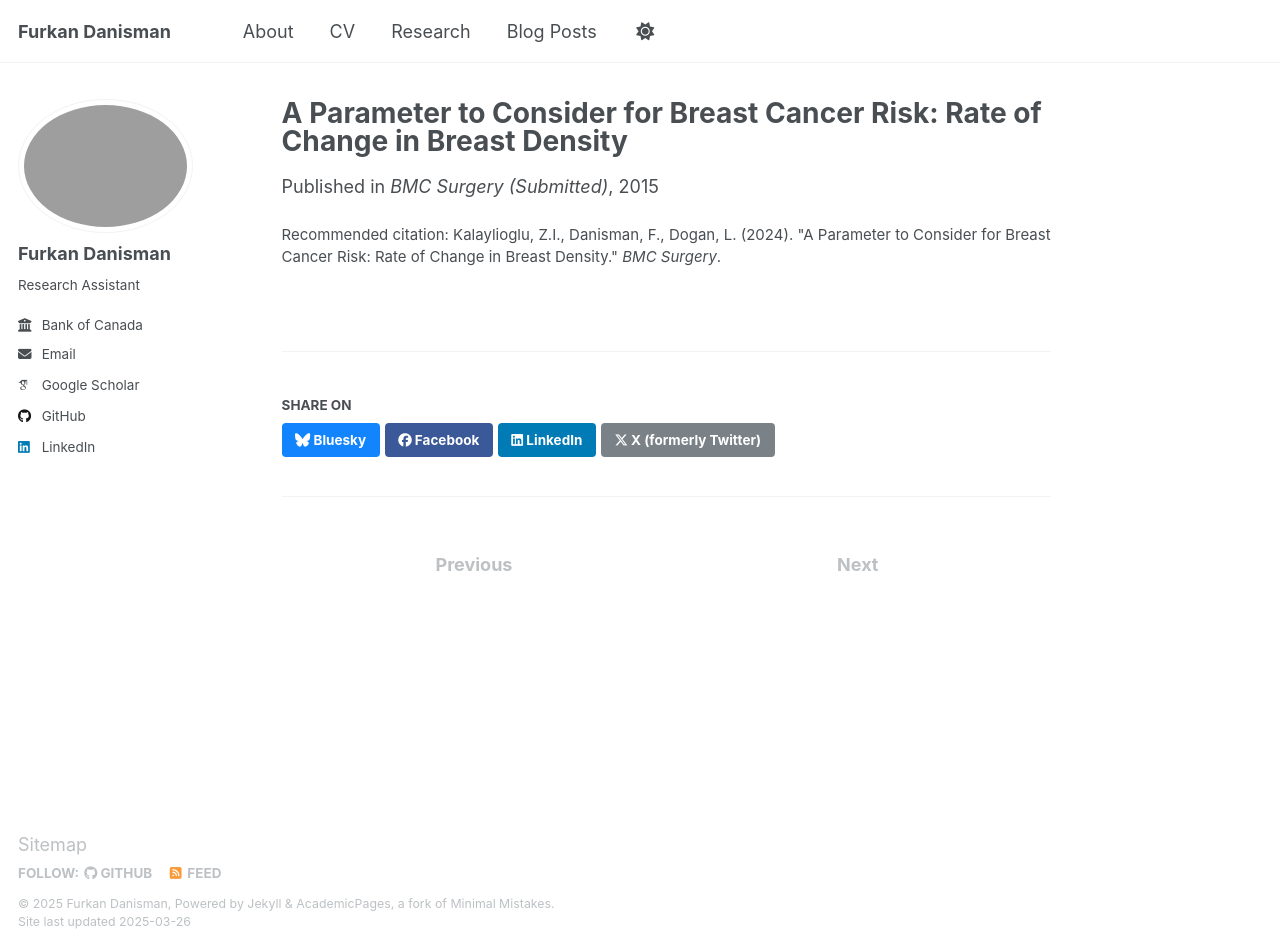
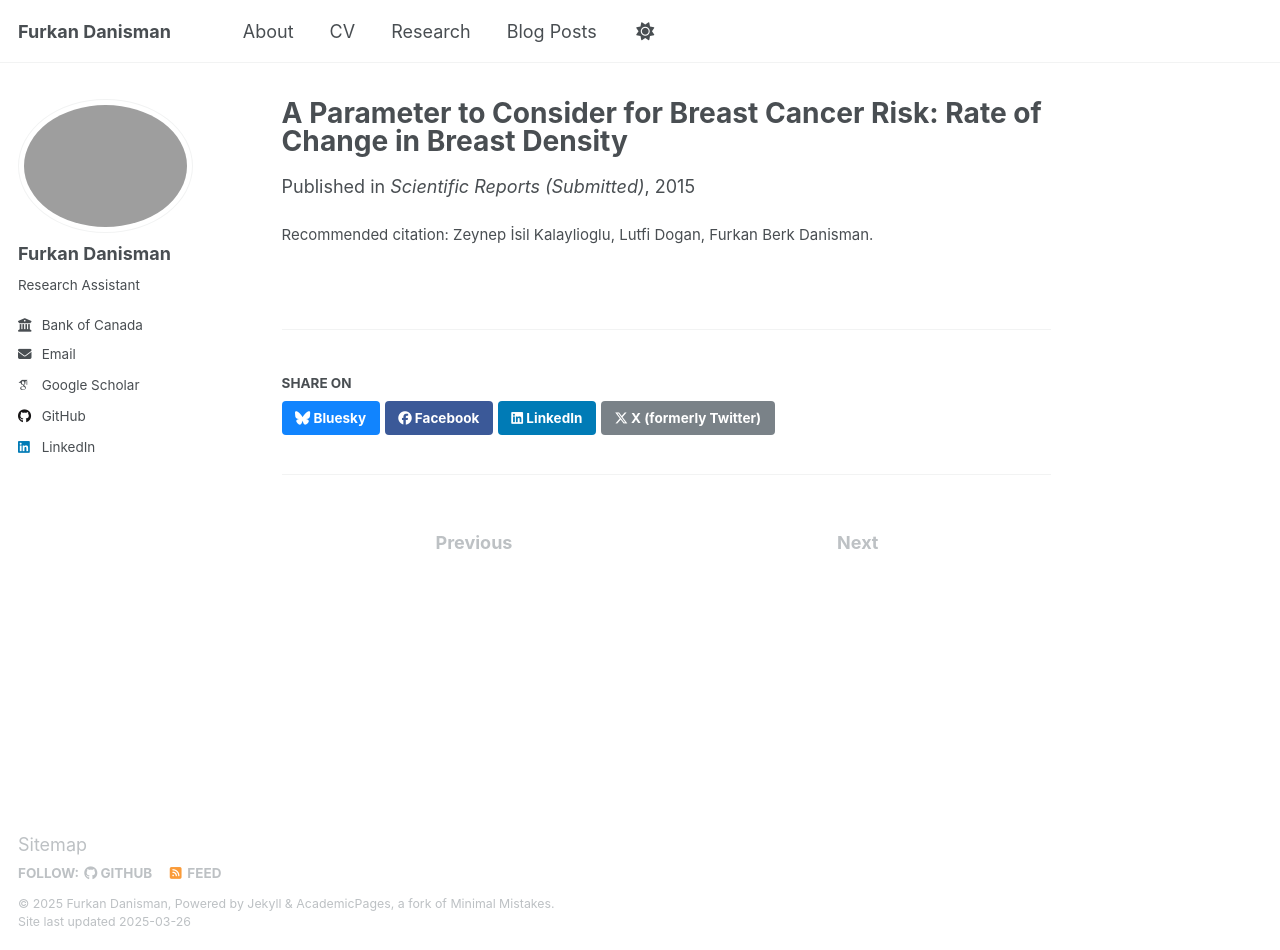
Before and after one commit to FurkanDanisman/FurkanDanisman.github.io, a Jekyll site: the page built from _publications/2015-10-01-paper-title-number-3.md, in a window 1280 px wide and 950 px high. Built offline with Jekyll 4.4.1, drawn with Linux system fonts in a browser that asks for light colours; some web fonts are replaced.

Commit message:
Update 2015-10-01-paper-title-number-3.md

```diff
--- a/_publications/2015-10-01-paper-title-number-3.md
+++ b/_publications/2015-10-01-paper-title-number-3.md
@@ -3,6 +3,6 @@ title: "A Parameter to Consider for Breast Cancer Risk: Rate of Change in Breast
 collection: publications
 category: Working Paper
 excerpt: 'A study on the rate of change in breast density as a parameter for assessing breast cancer risk.'
-venue: 'BMC Surgery (Submitted)'
-citation: 'Kalaylioglu, Z.I., Danisman, F., Dogan, L. (2024). "A Parameter to Consider for Breast Cancer Risk: Rate of Change in Breast Density." <i>BMC Surgery</i>.'
+venue: 'Scientific Reports (Submitted)'
+citation: 'Zeynep İsil Kalaylioglu, Lutfi Dogan, Furkan Berk Danisman.'
 ---
```
